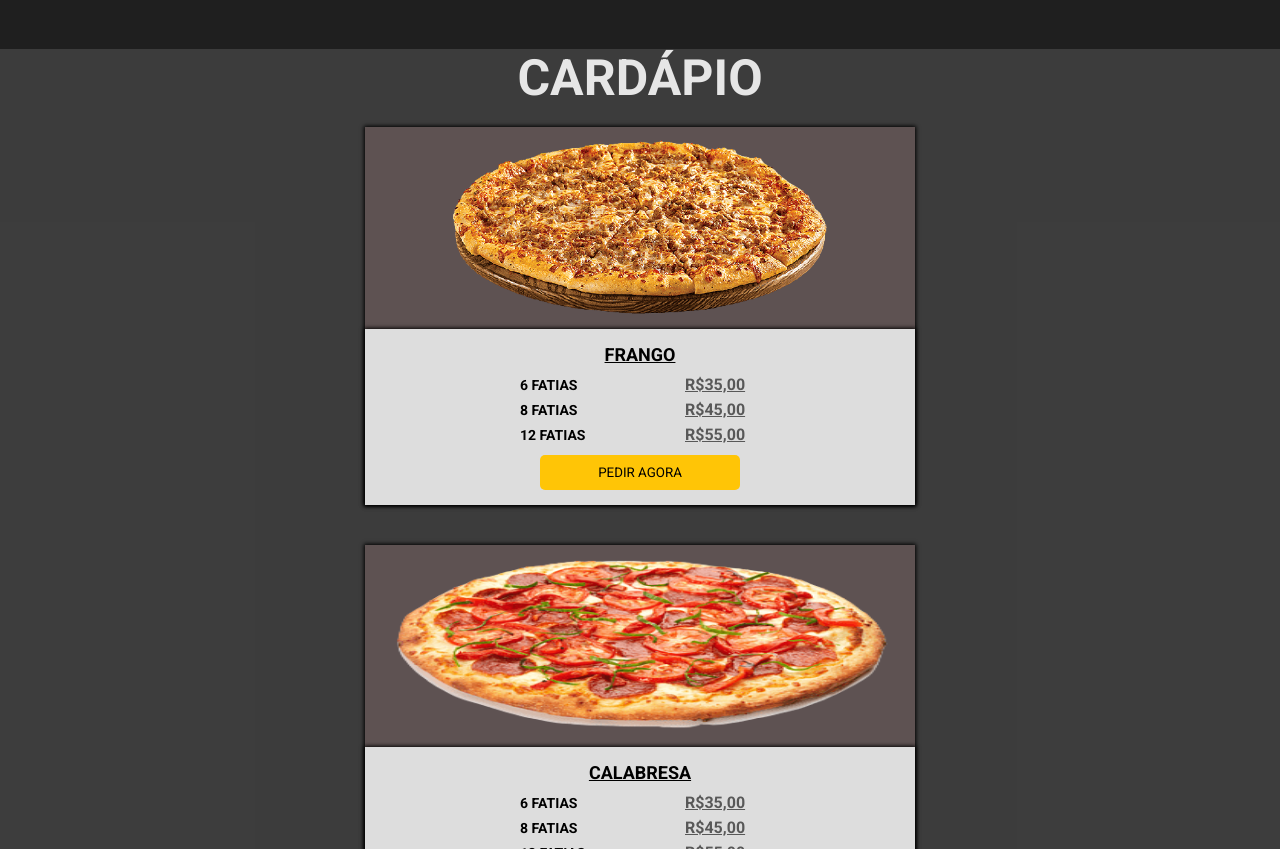
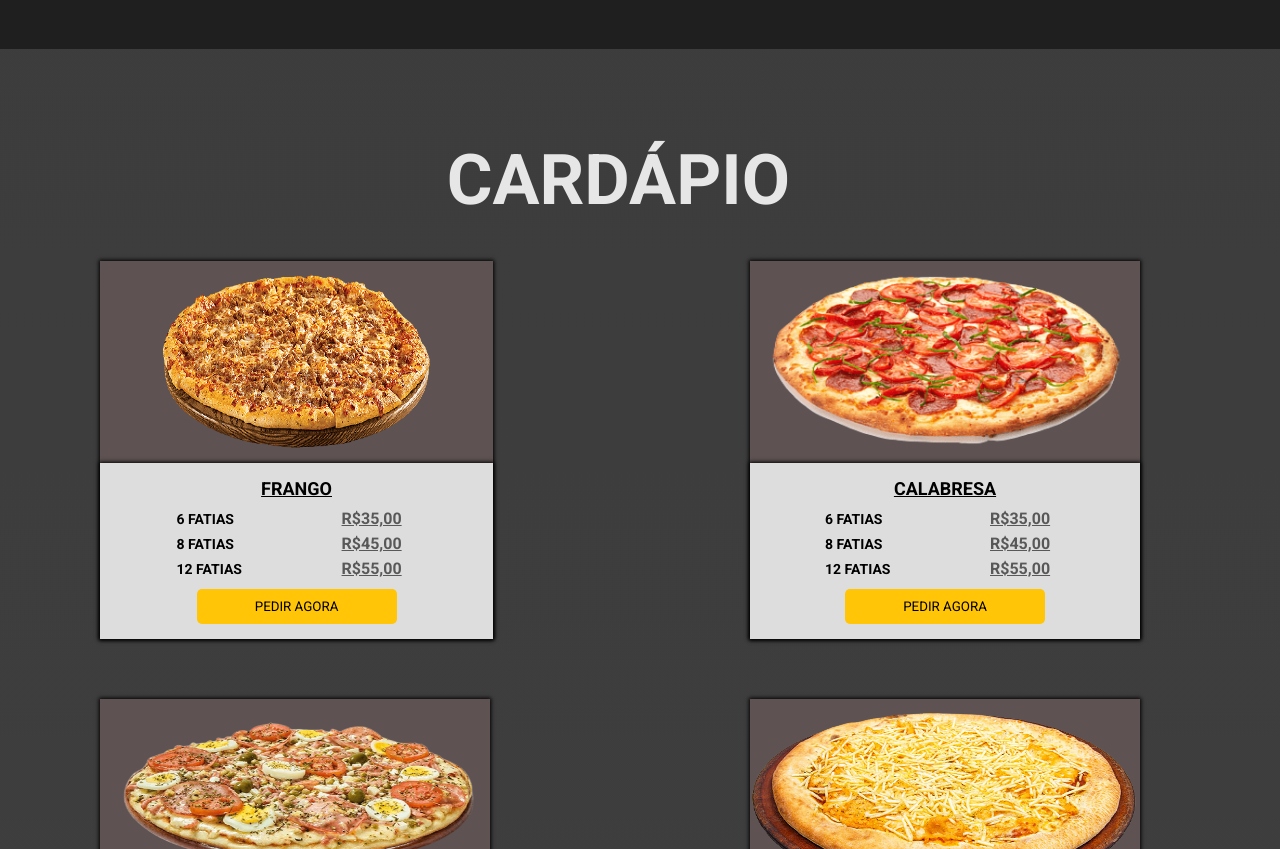
Before and after one commit to AlexandreCesar21/Pizzaria, a plain HTML site: page index.html in a window 1280 px wide. Shown: the part 1303-2152 px from the top of the page. Drawn offline with nearby package versions, Linux system fonts and the light colour scheme.

Commit message:
fazendo ajustes

```diff
--- a/index.html
+++ b/index.html
@@ -53,8 +53,9 @@
 
     <section class="cardapio" id="cardapio">
         <h2>Cardápio</h2>
+        <br>
         <div class="itens-cardapio">
-            <div >
+            <div class="primeiro">
                 <img src="img/frango-removebg-preview.png" alt="">
                 <div class="info">
                     <h3>Frango</h3>
--- a/style.css
+++ b/style.css
@@ -192,14 +192,23 @@ html {
     flex-direction: column;
     align-items: center;
     justify-content: center;
-    background-color: rgba(12, 12, 12, 0.8);
+    background-image: linear-gradient(rgba(12, 12, 12, 0.8), rgba(15, 15, 15, 0.8));
+    background-position: center center;
+    background-repeat: no-repeat;
+    background-size: cover;
 }
 
 .cardapio h2 {
-    font-size: 5rem;
+    font-size: 7rem;
     color: #e6e6e6;
     text-transform: uppercase;
+    text-align: right;
+    justify-content: right;
+    justify-items: right;
+    margin-right: -160px;
+    margin-top: 90px;
 }
+
 
 .itens-cardapio {
     width: 80%;
@@ -211,6 +220,29 @@ html {
     align-items: center;
     gap: 30px;
 }
+
+.primeiro {
+    width: 78%;
+}
+
+.cardapio {
+    display: grid;
+    grid-template-columns: repeat(2, 1fr);
+    gap: 20px;
+}
+
+.itens-cardapio {
+    display: flex;
+    flex-wrap: wrap;
+    justify-content: space-between;
+    margin-left: 100px;
+}
+
+
+
+
+
+
 
 .itens-cardapio .info{
     background-color: rgb(221, 221, 221);
```
